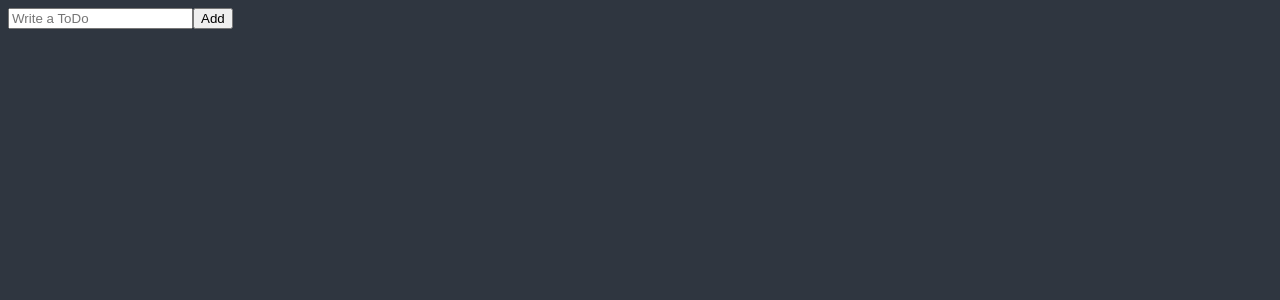
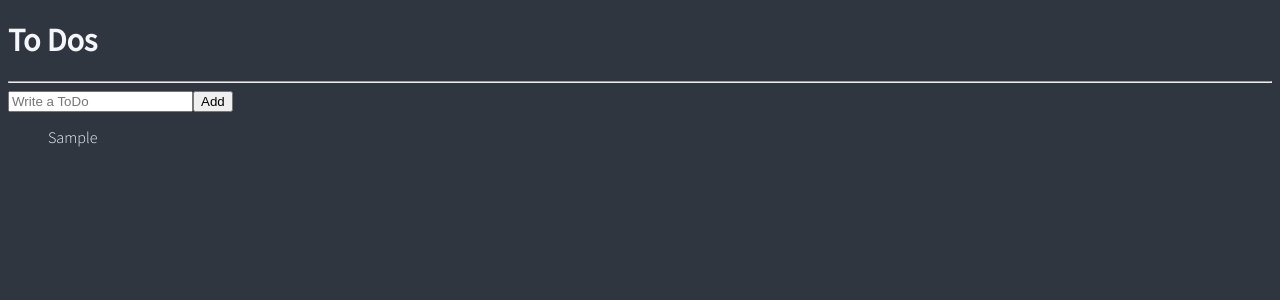
Before and after one commit to joyjsmun/react-todo-app, a React (Create React App) app: page / in a window 1280 px wide. Both pictures are taken after typing "Sample" into the empty fields and a click on the button "Add". Shown: the top 300 px of the page. Built offline with nearby package versions, Linux system fonts and the light colour scheme.

Commit message:
ADD: setToDos array

```diff
--- a/src/App.tsx
+++ b/src/App.tsx
@@ -1,6 +1,6 @@
 import React from 'react';
 import {createGlobalStyle} from 'styled-components';
-import ToDoList from './ToDoList';
+import ToDoList from './Components/ToDoList';
 
 const GlobalStyle = createGlobalStyle`
 @import url('https://fonts.googleapis.com/css2?family=Source+Sans+Pro:wght@300;400&display=swap');
--- /dev/null
+++ b/src/Components/ToDoList.tsx
@@ -0,0 +1,49 @@
+import React from "react";
+import { useForm } from "react-hook-form";
+import {atom,useRecoilState} from "recoil";
+
+
+
+interface IForm {
+  toDo:string;
+}
+
+interface IToDo{
+  text:string;
+  id:number;
+  category:"TO_DO" | "DOING" | "DONE";
+}
+
+const toDosState = atom<IToDo[]>({
+  key:"toDo",
+  default:[],
+})
+function ToDoList() {
+  //useRecoilValue; connect with atoms + useSetRecoilState;set Atoms
+  const [toDos,setToDos] = useRecoilState(toDosState);
+  const {register,handleSubmit,setValue} = useForm<IForm>();
+  const handleValid = ({toDo}:IForm) => {
+    console.log("Add to do",toDo);
+    // {new Todo} ... old todos array
+    setToDos((oldToDos) => [{text:toDo, id:Date.now() ,category:"TO_DO"},...oldToDos]);
+    setValue("toDo","");
+  }
+  console.log(toDos);
+  return (
+    <div>
+      <h1>To Dos</h1>
+      <hr />
+        <form onSubmit={handleSubmit(handleValid)}>
+            <input {...register("toDo",{
+                required:"Please Write a Todo"
+            })} placeholder="Write a ToDo" />
+            <button>Add</button>
+        </form>
+      <ul>
+        {toDos.map(toDo => <li key={toDo.id}>{toDo.text}</li>)}
+      </ul>
+    </div>
+  );
+}
+
+export default ToDoList;
--- a/src/ToDoList.tsx
+++ /dev/null
@@ -1,28 +0,0 @@
-import React from "react";
-import { useForm } from "react-hook-form";
-
-
-interface IForm {
-    ToDo:string;
-}
-
-function ToDoList() {
-  const {register,handleSubmit,setValue} = useForm<IForm>();
-  const handleValid = (data:IForm) => {
-    console.log(data.ToDo);
-    setValue("ToDo","");
-  }
-  return (
-    <div>
-        <form onSubmit={handleSubmit(handleValid)}>
-            <input {...register("ToDo",{
-                required:"Please Write a Todo"
-            })} placeholder="Write a ToDo" />
-            <button>Add</button>
-        </form>
-
-    </div>
-  );
-}
-
-export default ToDoList;
--- a/src/atoms.tsx
+++ /dev/null
@@ -1 +0,0 @@
-import {atom} from 'recoil';
```
